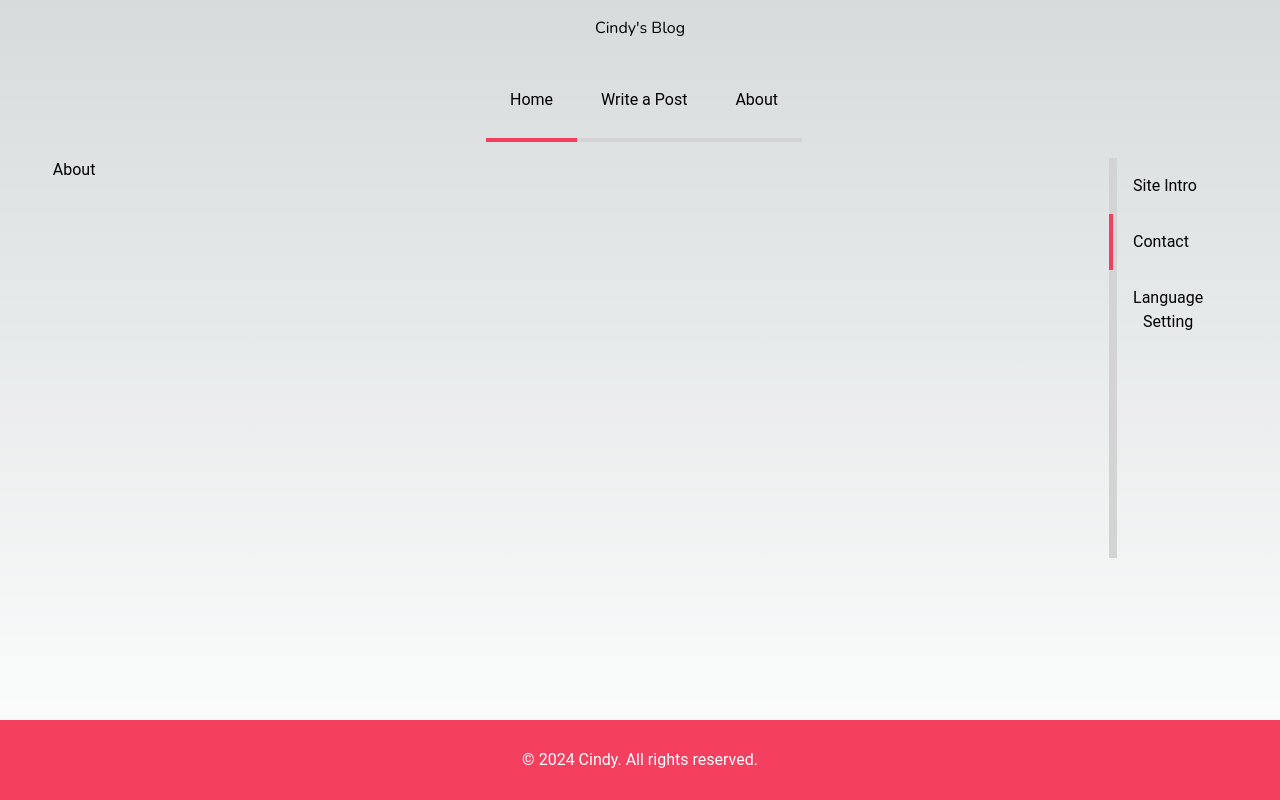
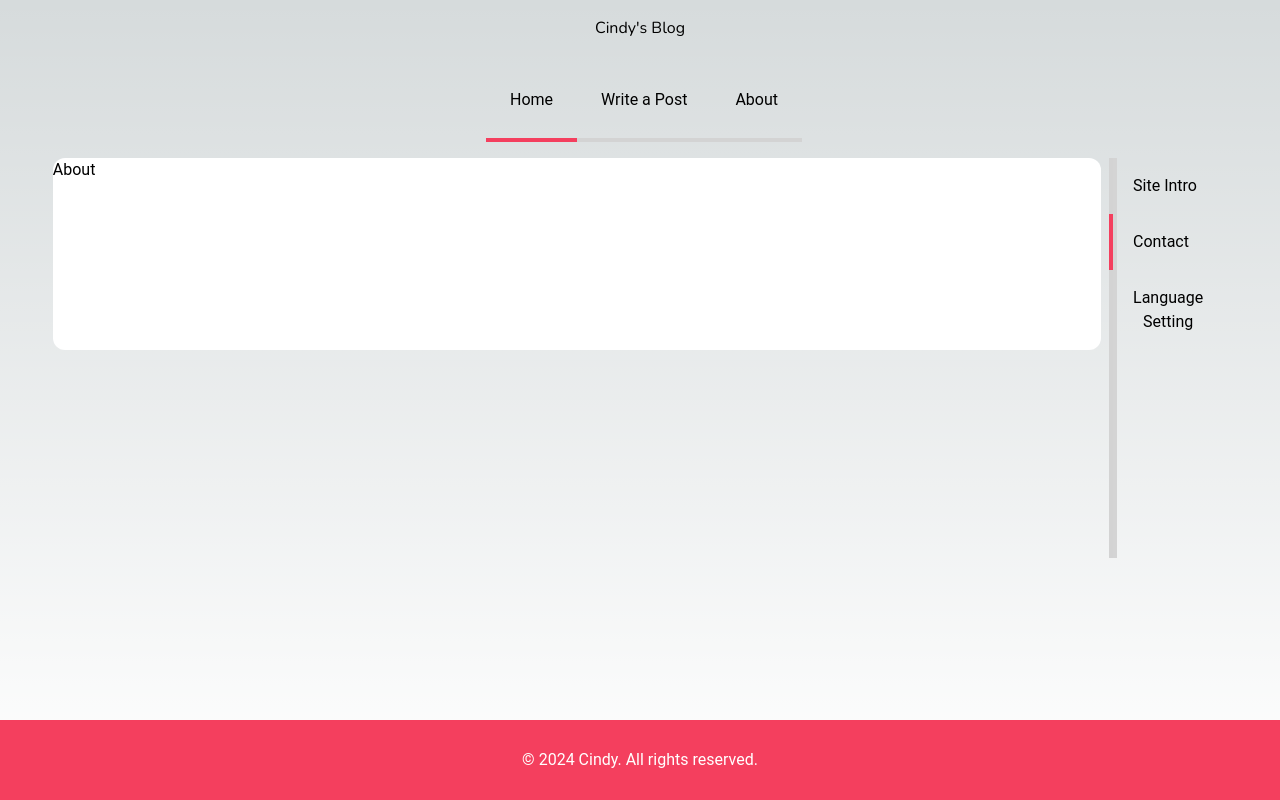
Before and after one commit to cindy951357/react-blog, a Next.js app: page /about in a window 1280 px wide. Built offline with nearby package versions, Linux system fonts and the light colour scheme.

Commit message:
refine home layout

```diff
--- a/package.json
+++ b/package.json
@@ -10,6 +10,7 @@
   },
   "dependencies": {
     "firebase": "^10.12.3",
+    "firebase-functions": "^5.0.1",
     "i18next-browser-languagedetector": "^8.0.0",
     "i18next-http-backend": "^2.5.2",
     "next": "14.2.4",
--- a/src/components/AboutLayout.tsx
+++ b/src/components/AboutLayout.tsx
@@ -8,9 +8,9 @@ type AboutLayoutProps = {
 
 const AboutLayout = ({ children }: AboutLayoutProps) => {
   return (
-    <div className='about-layout grid grid-cols-[1fr_20fr_1fr_1fr]'>
+    <div className='about-layout grid grid-cols-[1fr_20fr_1fr_1fr] h-full'>
       <div className="dummy about-dummy"></div>
-      <div className='about-main'>{children}</div>
+      <div className='about-main bg-white rounded-xl mr-2 h-full'>{children}</div>
       <div className="about-menu-container">
         <AboutMenu />
       </div>
--- a/src/components/Layout.tsx
+++ b/src/components/Layout.tsx
@@ -12,11 +12,12 @@ const Layout: React.FC<LayoutProps> = ({ children }) => {
   const { t } = useTranslation('common');
 
   return (
-    <div className='flex flex-col'>
+    <div className='flex flex-col h-full'>
       <Header/>
-      <div className="flex flex-col">
+      <div className="flex flex-col h-full">
           <Menu />
-        <div className="content main-layout flex justify-center w-100 h-100">
+        <div className="content main-layout flex justify-center w-100
+          overflow-y-scroll">
           {children}
         </div>
       </div>
--- a/src/pages/index.tsx
+++ b/src/pages/index.tsx
@@ -5,7 +5,11 @@ import PostList from "../components/PostList";
 export default function Index() {
   const { t } = useTranslation("common");
   return (
-    <div className="home-page grid grid-cols-[1fr_20fr_1fr_1fr] gap-1 h-full w-fullbg-slate-100 h-full">
+    <div className="home-page grid
+      grid-cols-[1fr_40fr_1fr_1fr]
+      ,d:grid-cols-[1fr_20fr_1fr_1fr]
+      gap-1 h-full w-fullbg-slate-100 h-full
+      ">
       <div className="dummy home-dummy"></div>
       <div className="latest-posts bg-white p-4 shadow-md mr-2 rounded-xl">
         <h2 className="md:text-xl font-bold mb-4">Article List</h2>
```
Also changed, not shown: 2 other files (tests, documents, lock files or other folders).
